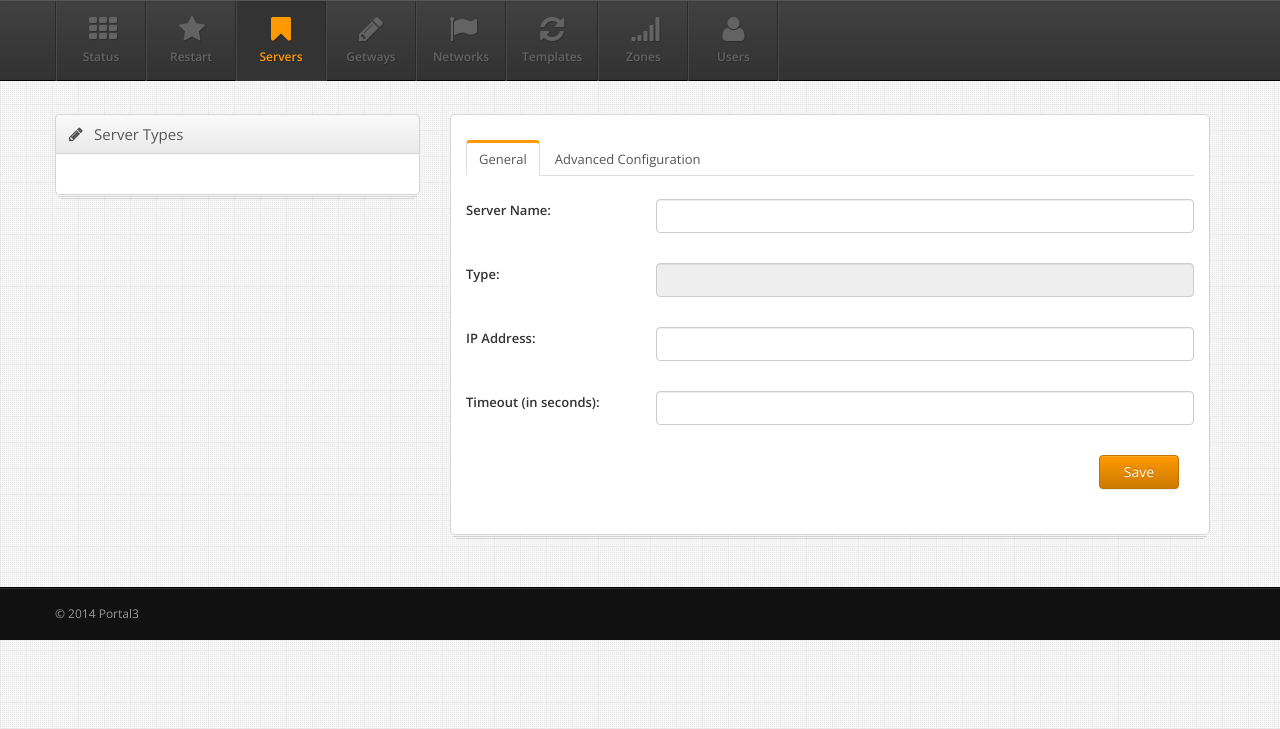
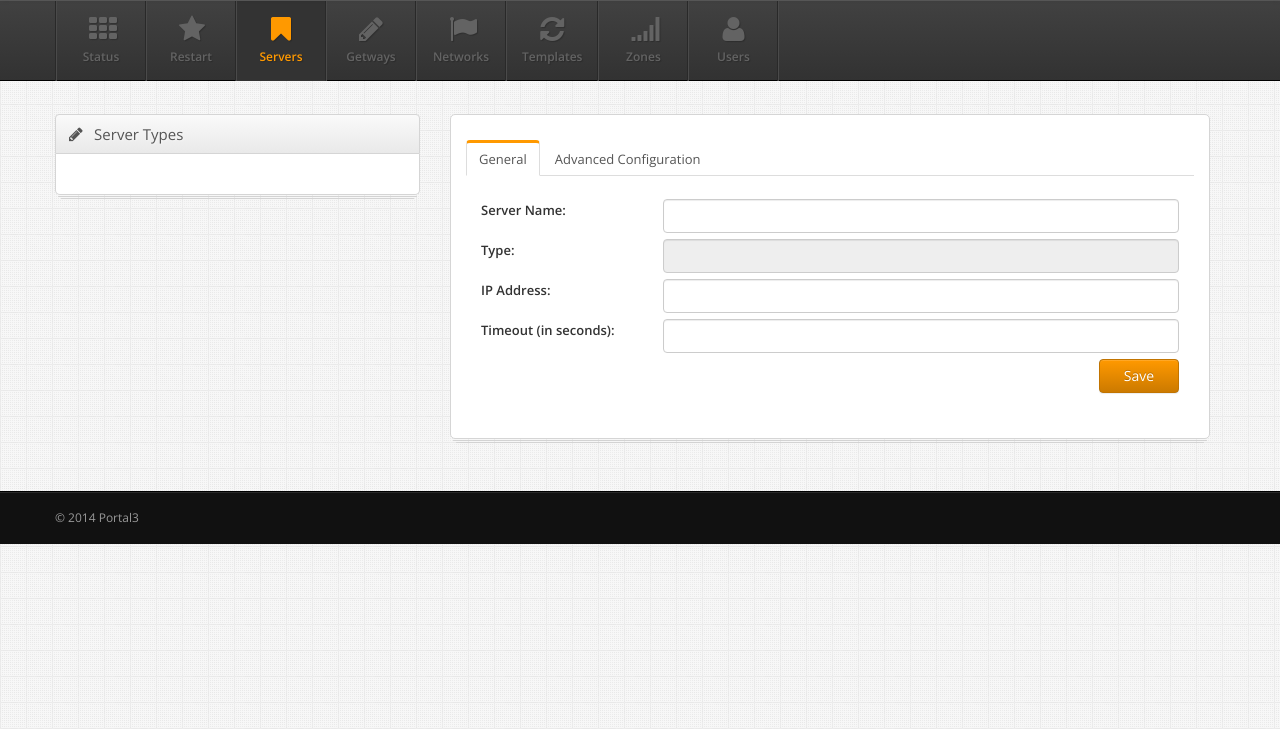
Before and after one commit to edward01/Portal3_new, a Flask app: template templates/servers/index.html in a window 1280 px wide. Shown: the part 52-781 px from the top of the page. Run offline with Flask 2, Linux system fonts and the light colour scheme; the template is opened without the code that fills it, so the values that code supplies are empty; the visitor is signed in with stand-in values (Sample User, id 1); parts of the project's set-up code (start-up, migrations or seed data) failed here and were passed over.

Commit message:
final server page

```diff
--- a/templates/servers/index.html
+++ b/templates/servers/index.html
@@ -106,74 +106,76 @@
               <input type="hidden" id="hf_selType" name="hf_selType" value="{{ active_type }}" />
               <input type="hidden" id="hf_selName" name="hf_selName" value="{{ active_name }}" />
               <input type="hidden" id="hf_selID" name="hf_selID" value="{{ server_dtls._id }}" />
+              <input type="hidden" id="hf_advConf" name="hf_advConf" value="{{ server_dtls.advanced_config }}" />
 
 
               <ul id="myTab" class="nav nav-tabs">
-                <li class=""><a href="#home" data-toggle="tab">General</a></li>
-                <li class="active"><a href="#tbAdvConfig" data-toggle="tab">Advanced Configuration</a></li>
+                <li class="active"><a href="#home" data-toggle="tab">General</a></li>
+                <li class=""><a href="#tbAdvConfig" data-toggle="tab">Advanced Configuration</a></li>
               </ul>
               <div class="tab-content">
 
-                <div class="tab-pane fade form-horizontal" id="home">
-
-                    <div class="form-group">
+                <div id="tbServers1">
+                    <div class="form-group" style="padding-bottom: 10px;">
                         <label class="col-md-3">Server Name:</label>
                         <div class="col-md-9">
                         <input type="text" id="tServerName" name="tServerName" class="form-control" value="{{ server_dtls.server_name }}" />
                         </div>
                     </div> <!-- /.form-group -->
-                    <div class="form-group">
+                    <div class="form-group" style="padding-bottom: 10px;">
                         <label class="col-md-3">Type:</label>
                         <div class="col-md-9">
                         <input type="text" id="tServerType" name="tServerType" class="form-control" readonly value="{{ server_dtls.type }}" />
                         </div>
                     </div> <!-- /.form-group -->
-                    <div class="form-group">
+                    <div class="form-group" style="padding-bottom: 10px;">
                         <label class="col-md-3">IP Address:</label>
                         <div class="col-md-9">
                         <input type="text" id="tIPAddress" name="tIPAddress" class="form-control" value="{{ server_dtls.ip_address }}"  />
                         </div>
                     </div> <!-- /.form-group -->
-                    <div class="form-group" id="dvSharedSecret">
+                    <div class="form-group" id="dvSharedSecret" style="padding-bottom: 10px;">
                         <label class="col-md-3">Shared Secret:</label>
                         <div class="col-md-9">
                         <input type="text" id="tSharedSecret" name="tSharedSecret" class="form-control" value="{{ server_dtls.shared_secret }}" />
                         </div>
                     </div> <!-- /.form-group -->
-                    <div class="form-group" id="dvPort">
+                    <div class="form-group" id="dvPort" style="padding-bottom: 10px;">
                         <label class="col-md-3">Port:</label>
                         <div class="col-md-9">
                         <input type="text" id="tPort" name="tPort" class="form-control" value="{{ server_dtls.port }}" />
                         </div>
                     </div> <!-- /.form-group -->
-                    <div class="form-group" id="dvPrincipal">
+                    <div class="form-group" id="dvPrincipal" style="padding-bottom: 10px;">
                         <label class="col-md-3">Principal:</label>
                         <div class="col-md-9">
                         <input type="text" id="tPrincipal" name="tPrincipal" class="form-control" value="{{ server_dtls.principal }}" />
                         </div>
                     </div> <!-- /.form-group -->
-                    <div class="form-group" id="dvCredentials">
+                    <div class="form-group" id="dvCredentials" style="padding-bottom: 10px;">
                         <label class="col-md-3">Credentials:</label>
                         <div class="col-md-9">
                         <input type="text" id="tCredentials" name="tCredentials" class="form-control" value="{{ server_dtls.credentials }}" />
                         </div>
                     </div> <!-- /.form-group -->
-                    <div class="form-group">
+                    <div class="form-group" style="padding-bottom: 10px;">
                         <label class="col-md-3">Timeout (in seconds):</label>
                         <div class="col-md-9">
                         <input type="text" id="tTimeout" name="tTimeout" class="form-control" value="{{ server_dtls.timeout }}" />
                         </div>
                     </div> <!-- /.form-group -->
-
                 </div>
 
-                <div class="tab-pane fade active in form-horizontal" id="tbAdvConfig">
-                    <div class="form-group" style="">
-                        <div class="col-md-12">
-                            <textarea id="tAdvConfig" name="tAdvConfig" class="form-control" rows="20">{{ server_dtls.advanced_config }}</textarea>
-                        </div>
-                    </div> <!-- /.form-group -->
+                <div id="tbServers2" style="padding-bottom: 10px;">
+                    <textarea id="tAdvConfig" name="tAdvConfig" class="form-control" rows="20">{{ server_dtls.advanced_config }}</textarea>
                 </div>
+
+
+                <!--<div class="tab-pane fade active in form-horizontal" id="home">-->
+                <!--</div>-->
+
+                <!--<div class="tab-pane fade form-horizontal" id="tbAdvConfig">-->
+                <!--</div>-->
 
                 <div class="form-group">
                     <div class="col-md-12" style="text-align: right;">
@@ -225,12 +227,40 @@
 
 <script>
 $(function() {
+    var editor;
+    var sAdvConfigVal = $("#hf_advConf").val();
+
     $("#new_server_alert").hide();
 
 
     if ($("#hf_selName").val() != 'None') {
         toggle_fields($("#tServerType").val());
     }
+
+
+    //-- tab functionality
+    //------------------------------------------------------------------------------------
+    $("#tbServers2").hide();
+    $('a[href="#home"]').click(function() {
+        $("#tbServers1").show();
+        $("#tbServers2").hide();
+    });
+    $('a[href="#tbAdvConfig"]').click(function() {
+        $("#tbServers1").hide();
+        $("#tbServers2").show();
+
+        //-- textarea codemirror
+        if (!editor) {
+             editor = CodeMirror.fromTextArea(document.getElementById("tAdvConfig"), {
+                mode: "application/xml",
+                styleActiveLine: true,
+                lineNumbers: true,
+                lineWrapping: true
+            });
+        }
+        editor.setValue(sAdvConfigVal);
+    });
+    //------------------------------------------------------------------------------------
 
 
     //-- Server Type > click
@@ -293,6 +323,8 @@
         var server_id = $(this).attr('sid');
         $("#hf_selID").val(server_id);
 
+//        $("#tbServers2").show();
+
         $.get('/servers/load/'+server_id, function(data) {
             var srvr = jQuery.parseJSON(data);
             $("#tServerName").val(srvr.server_name);
@@ -304,10 +336,16 @@
             $("#tCredentials").val(srvr.credentials);
             $("#tTimeout").val(srvr.timeout);
             $("#tAdvConfig").val(srvr.advanced_config);
-            editor.setValue(srvr.advanced_config);
+            sAdvConfigVal = srvr.advanced_config;
+
+            if (editor) {
+                editor.setValue(sAdvConfigVal);
+            }
 
             toggle_fields(srvr.type);
         });
+
+//        $("#tbServers2").hide();
     });
 
 
@@ -318,8 +356,16 @@
 
 
 
+
+
+
     //-- sets 'HOME' as default active tab
-    $("a[href='#home']").trigger('click');
+//    $("a[href='#home']").trigger('click');
+
+
+//    $("a[href='#tbAdvConfig']").click(function() {
+//        $(".aServList").trigger('click');
+//    });
 
 });
 
@@ -356,16 +402,6 @@
     }
 }
 
-
-//-- textarea codemirror
-var editor = CodeMirror.fromTextArea(document.getElementById("tAdvConfig"), {
-    mode: "application/xml",
-    styleActiveLine: true,
-    lineNumbers: true,
-    lineWrapping: true,
-    setValue: ''
-});
-
 </script>
 
 {% endblock %}
```
